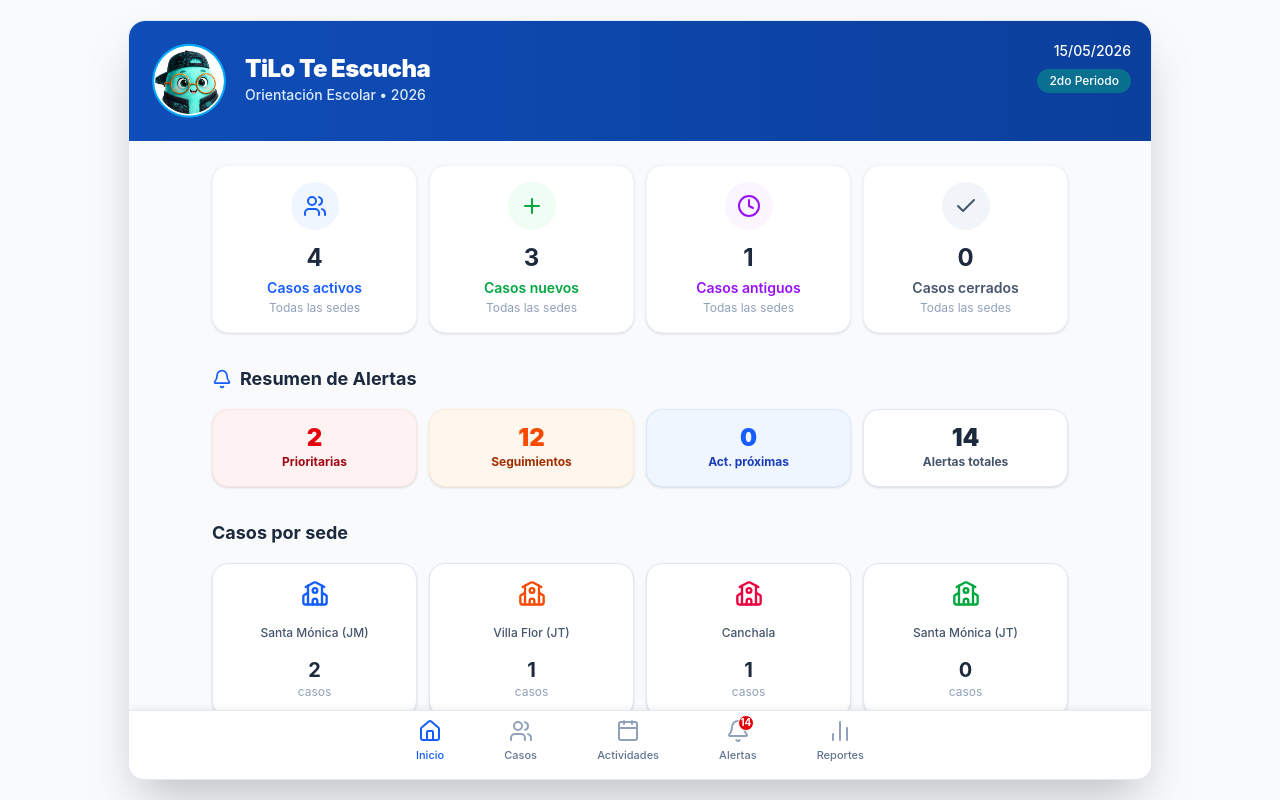
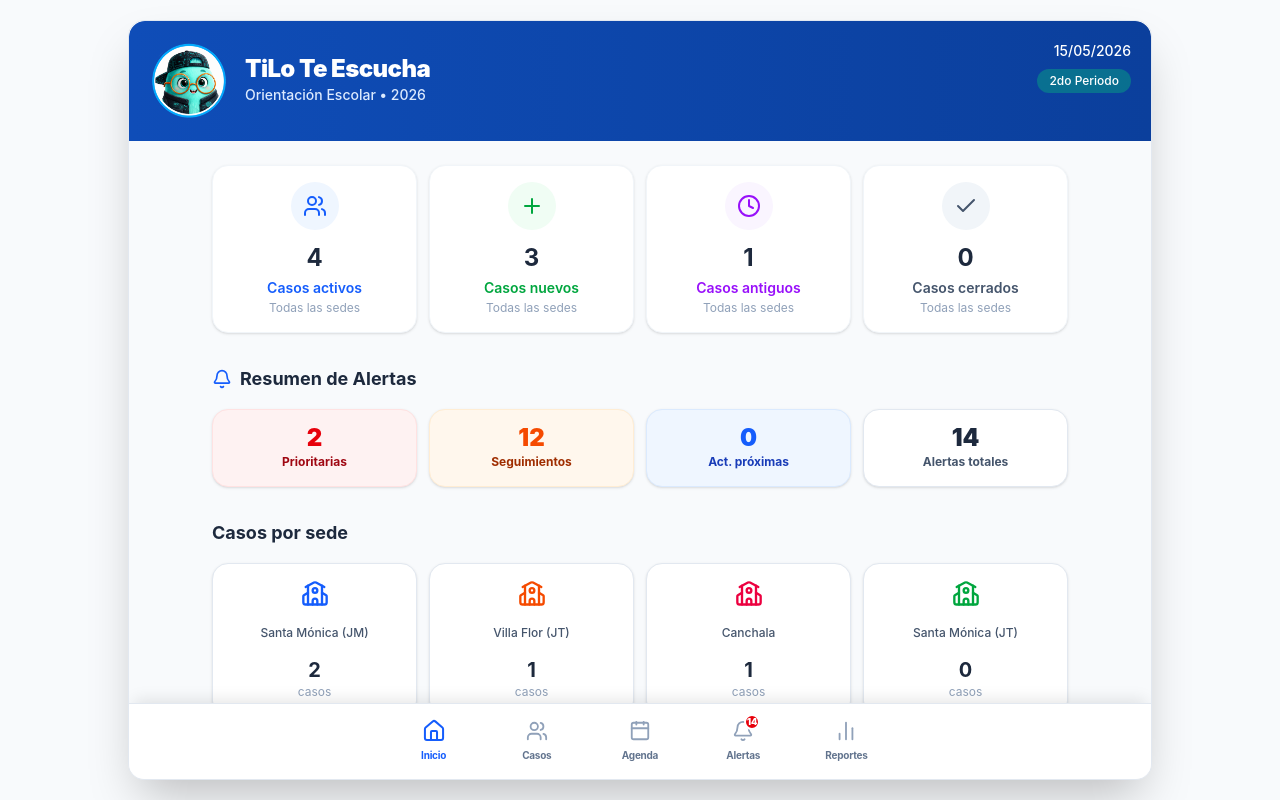
Before and after one commit to Andrex036/TiLoApp, a React (Vite) app: page / in a window 1280 px wide. Built offline with nearby package versions, Linux system fonts and the light colour scheme.

Commit message:
Ajuste de menú móvil con soporte para safe areas y visibilidad mejorada

```diff
--- a/src/layouts/MobileLayout.jsx
+++ b/src/layouts/MobileLayout.jsx
@@ -23,31 +23,34 @@ export default function MobileLayout({ children, currentTab, onTabChange }) {
       </main>
 
       {/* Bottom Navigation */}
-      <nav className="bg-white border-t border-slate-200 pb-safe pt-2 px-6 pb-4 z-50 shrink-0 shadow-[0_-4px_6px_-1px_rgba(0,0,0,0.05)]">
-        <ul className="flex justify-between items-center max-w-md mx-auto min-w-[320px] gap-2">
+      <nav
+        className="bg-white border-t border-slate-200 pt-3 pb-[calc(env(safe-area-inset-bottom)+0.75rem)] px-2 z-50 shrink-0 shadow-[0_-8px_15px_-5px_rgba(0,0,0,0.1)] transition-all"
+        style={{ paddingBottom: 'calc(env(safe-area-inset-bottom) + 0.75rem)' }}
+      >
+        <ul className="flex justify-around items-center max-w-lg mx-auto w-full gap-1">
           <NavItem
-            icon={<Home size={24} />}
+            icon={<Home size={22} />}
             label="Inicio"
             active={currentTab === 'inicio'}
             onClick={() => onTabChange && onTabChange('inicio')}
           />
           <NavItem
-            icon={<Users size={24} />}
+            icon={<Users size={22} />}
             label="Casos"
             active={currentTab === 'casos'}
             onClick={() => onTabChange && onTabChange('casos')}
           />
           <NavItem
-            icon={<Calendar size={24} />}
-            label="Actividades"
+            icon={<Calendar size={22} />}
+            label="Agenda"
             active={currentTab === 'actividades'}
             onClick={() => onTabChange && onTabChange('actividades')}
           />
           <NavItem
             icon={
               <div className="relative">
-                <Bell size={24} />
-                <span className="absolute -top-1 -right-1 w-4 h-4 bg-red-600 text-white text-[10px] font-bold rounded-full flex items-center justify-center border border-white">
+                <Bell size={22} />
+                <span className="absolute -top-1.5 -right-1.5 w-4 h-4 bg-red-600 text-white text-[9px] font-black rounded-full flex items-center justify-center border-2 border-white">
                   {activeAlertsCount}
                 </span>
               </div>
@@ -57,7 +60,7 @@ export default function MobileLayout({ children, currentTab, onTabChange }) {
             onClick={() => onTabChange && onTabChange('alertas')}
           />
           <NavItem
-            icon={<BarChart2 size={24} />}
+            icon={<BarChart2 size={22} />}
             label="Reportes"
             active={currentTab === 'reportes'}
             onClick={() => onTabChange && onTabChange('reportes')}
@@ -73,16 +76,16 @@ function NavItem({ icon, label, active, onClick }) {
   return (
     <li
       onClick={onClick}
-      className="flex flex-col items-center justify-center gap-1 cursor-pointer"
+      className="flex flex-col items-center justify-center gap-1.5 cursor-pointer flex-1 py-1"
     >
       <div
-        className={`transition-colors ${
-          active ? 'text-blue-600 animate-nav-active' : 'text-slate-400 hover:text-slate-600'
+        className={`transition-all duration-300 ${
+          active ? 'text-blue-600 scale-110' : 'text-slate-400'
         }`}
       >
         {icon}
       </div>
-      <span className={`text-[11px] font-medium ${active ? 'text-blue-600' : 'text-slate-500'}`}>
+      <span className={`text-[10px] font-bold tracking-tight ${active ? 'text-blue-600' : 'text-slate-500'}`}>
         {label}
       </span>
     </li>
```
